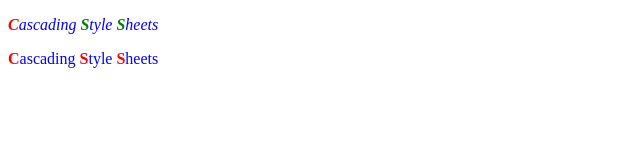
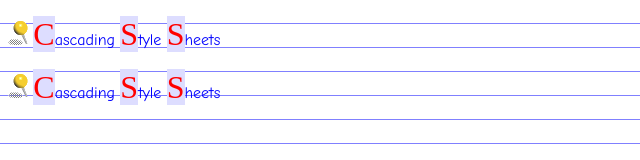
Before and after one commit to monster998/WebFirst, a plain HTML site: page MDNtest/doc1.html in a window 1280 px wide. Shown: the top 160 px of the page, without its empty margins (0-640 px from the left). Drawn offline with Linux system fonts and the light colour scheme.

Commit message:
Add files via upload

```diff
--- a/MDNtest/style1.css
+++ b/MDNtest/style1.css
@@ -1,5 +1,18 @@
-strong {color: red;}
-/*.carrot {color: orange;}*/
-.spinach {color: green;}
+/*** CSS 手册: 颜色页面 ***/
+
+/* 页面 字体 */
+body {font: 16px "Comic Sans MS", cursive;background: url("Blue-rule.png");}
+
+/* 段落 */
+p {color: blue;}
+p::before{content:url("Yellow-pin.png");};
 #first {font-style: italic;}
-p {color: blue;}
+
+/* 首字母 */
+strong {
+  color: red;
+  background-color: #ddf;
+  font: 200% serif;
+  }
+
+.carrot {color: red;}
```
Also changed, not shown: MDNtest/Blue-rule.png (added), MDNtest/Yellow-pin.png (added).
